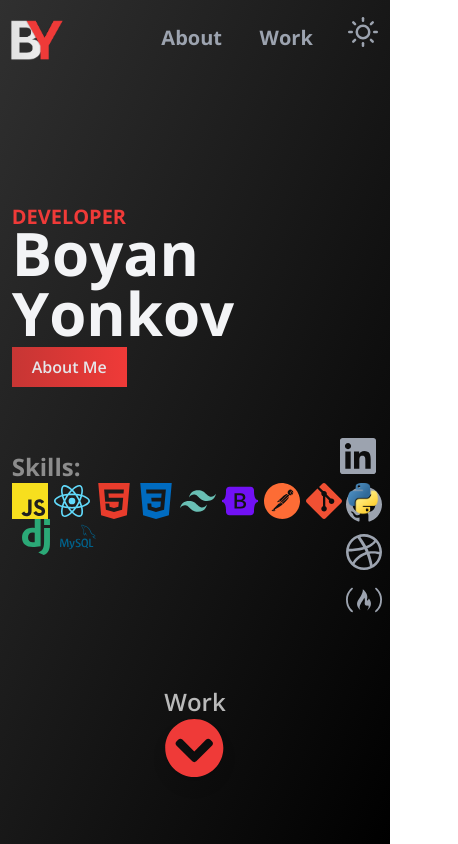
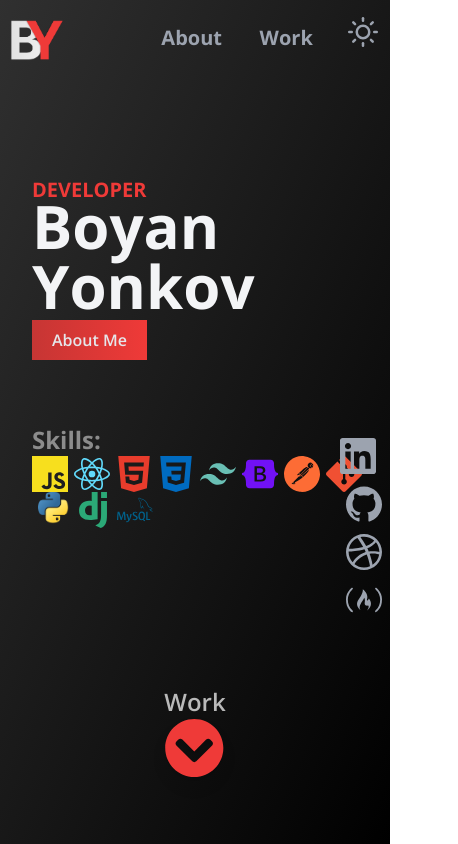
Before and after one commit to Boyan67/portfolio2, a React (Create React App) app: page / in a window 390 px wide. Shown: the top 844 px of the page, 458 px wide, since content can reach past the window. Built offline with nearby package versions, Linux system fonts and the light colour scheme.

Commit message:
fix mobile issues

```diff
--- a/src/App.js
+++ b/src/App.js
@@ -42,7 +42,7 @@ function App() {
         <div className={"bg-gray-100 dark:bg-gradient-to-tl from-black to-[#303030] h-screen" +
             ""}>
           <Navbar darkMode={darkToggle} setDarkToggle={setDarkToggle}/>
-          <div className={"absolute lg:left-[17%] left-[3%] top-1/4 z-10"}>
+          <div className={"pt-28 pl-8 lg:absolute lg:left-[17%] left-[3%] top-1/4 z-10"}>
             <HomeAboutSection/>
           </div>
           <div className={"absolute bottom-0 right-0 -mr-32 -mb-28"}>
--- a/src/index.css
+++ b/src/index.css
@@ -8,9 +8,12 @@ html {
   font-family: "Open Sans", serif;
   overflow-x: hidden;
   max-width: 100%;
+  margin-right: -30px;
 }
 body{
   margin: 0;
+  overflow-x: hidden;
+  max-width: 100%;
 }
 
 .link-effect{
@@ -83,6 +86,7 @@ body{
   .popup-container {
     left: 0;
     right: 0;
+    top: 30%;
     width: 100%;
     height: 37%;
   }
```
